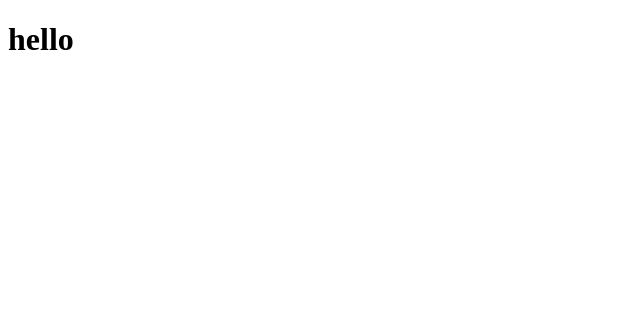
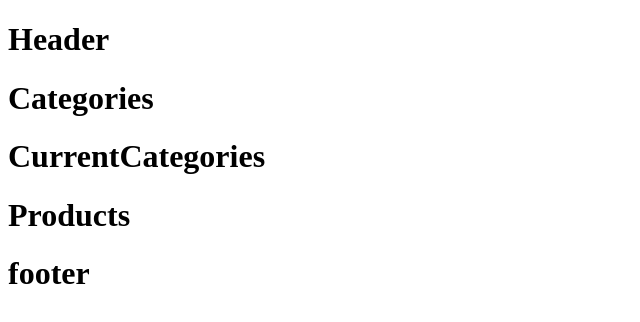
Before and after one commit to davee-401-advanced-javascript/react-redux-virtual-store, a React (Create React App) app: page / in a window 1280 px wide. Shown: the top 322 px of the page, without its empty margins (0-640 px from the left). Built offline with nearby package versions, Linux system fonts and the light colour scheme.

Commit message:
added initial file structure

```diff
--- a/src/App.js
+++ b/src/App.js
@@ -1,8 +1,16 @@
+import Products from './components/storefront/products.js';
+
+import Header from './components/header/header.js';
+import StoreFront from './components/storefront/storefront.js';
+import Footer from './components/footer/footer.js';
 
 function App() {
   return (
-
-    <h1> hello </h1>
+    <>
+      <Header/>
+      <StoreFront/>
+      <Footer/>
+    </>
   );
 }
 
--- a/src/components/footer/footer.js
+++ b/src/components/footer/footer.js
@@ -0,0 +1,8 @@
+function Footer() {
+  return (
+
+    <h1> footer </h1>
+  );
+}
+
+export default Footer;
--- a/src/components/header/header.js
+++ b/src/components/header/header.js
@@ -0,0 +1,8 @@
+function Header() {
+  return (
+
+    <h1> Header </h1>
+  );
+}
+
+export default Header;
--- a/src/components/storefront/categories.js
+++ b/src/components/storefront/categories.js
@@ -0,0 +1,8 @@
+function Categories() {
+  return (
+
+    <h1> Categories </h1>
+  );
+}
+
+export default Categories;
--- a/src/components/storefront/current-category.js
+++ b/src/components/storefront/current-category.js
@@ -0,0 +1,8 @@
+function CurrentCategories() {
+  return (
+
+    <h1> CurrentCategories </h1>
+  );
+}
+
+export default CurrentCategories;
--- a/src/components/storefront/products.js
+++ b/src/components/storefront/products.js
@@ -0,0 +1,8 @@
+function Products() {
+  return (
+
+    <h1> Products </h1>
+  );
+}
+
+export default Products;
--- a/src/components/storefront/storefront.js
+++ b/src/components/storefront/storefront.js
@@ -0,0 +1,15 @@
+import Categories from './categories.js';
+import CurrentCategories from './current-category.js';
+import Products from './products.js';
+
+function StoreFront() {
+  return (
+    <>
+      <Categories/>
+      <CurrentCategories/>
+      <Products/>
+    </>
+  );
+}
+
+export default StoreFront;
```
